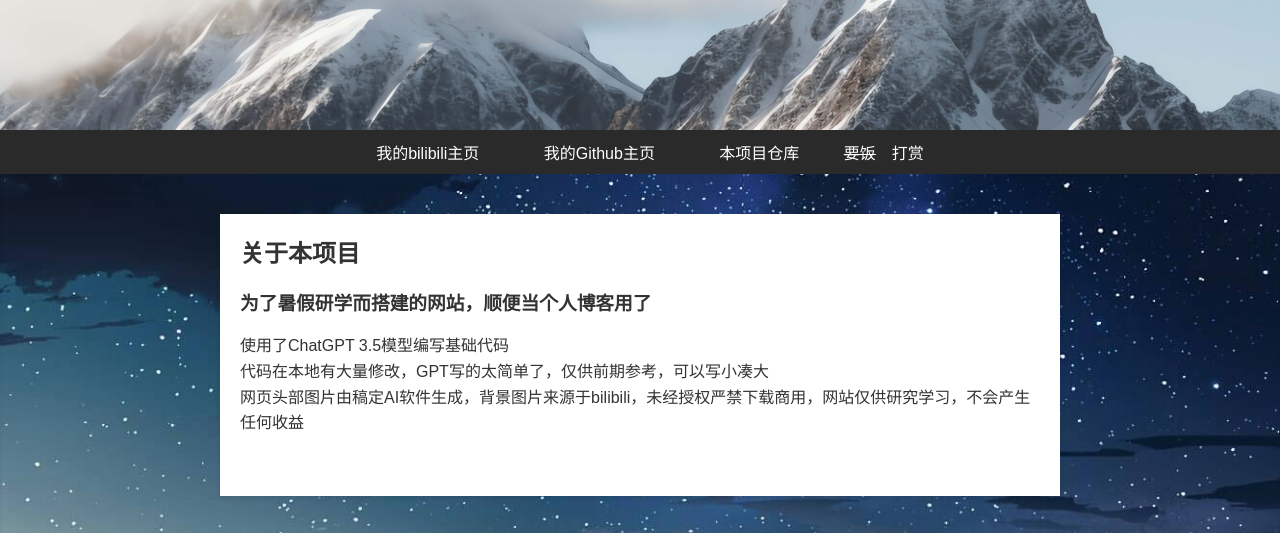
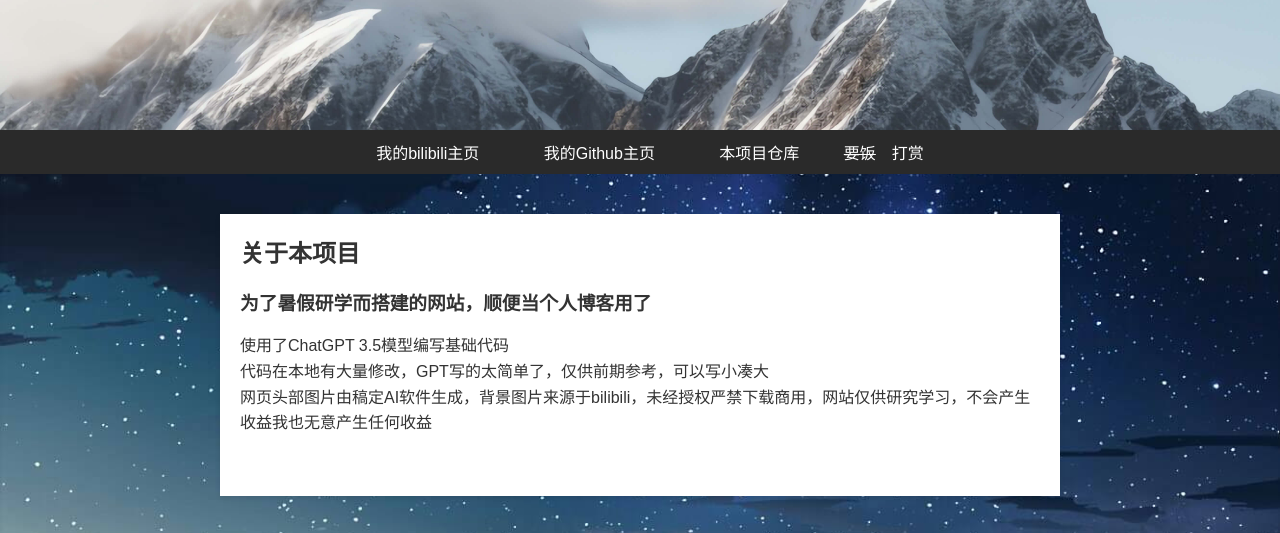
Before and after one commit to MrBZBZ/MyBlog, a plain HTML site: page index.html in a window 1280 px wide. Shown: the part 216-749 px from the top of the page. Drawn offline with Linux system fonts and the light colour scheme.

Commit message:
Update index.html

```diff
--- a/index.html
+++ b/index.html
@@ -42,7 +42,7 @@
                 <h3>为了暑假研学而搭建的网站，顺便当个人博客用了</h3>
                 <p>使用了ChatGPT 3.5模型编写基础代码</p>
 	<p>代码在本地有大量修改，GPT写的太简单了，仅供前期参考，可以写小凑大</p>
-	<p>网页头部图片由稿定AI软件生成，背景图片来源于bilibili，未经授权严禁下载商用，网站仅供研究学习，不会产生任何收益</p>
+	<p>网页头部图片由稿定AI软件生成，背景图片来源于bilibili，未经授权严禁下载商用，网站仅供研究学习，不会产生收益我也无意产生任何收益</p>
             </article>
         </section>
     </main>
```
